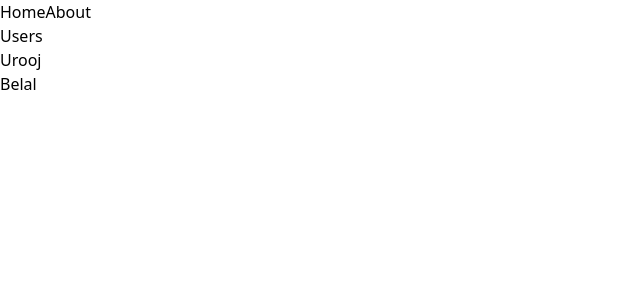
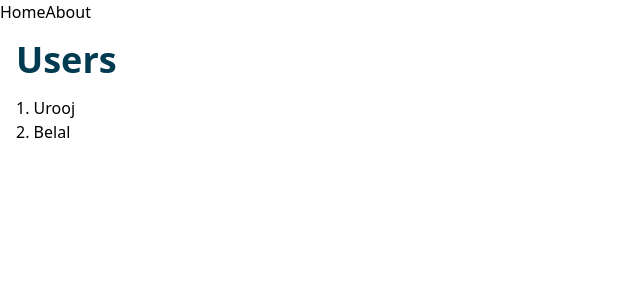
Before and after one commit to uroojk844/hirescript, a Nuxt app: page / in a window 1280 px wide. Shown: the top 300 px of the page, without its empty margins (0-640 px from the left). Built offline with nearby package versions, Linux system fonts and the light colour scheme.

Commit message:
[ADD] adding colors

```diff
--- /dev/null
+++ b/components/JobCard.vue
@@ -0,0 +1 @@
+<template></template>
--- a/nuxt.config.ts
+++ b/nuxt.config.ts
@@ -1,9 +1,8 @@
-// https://nuxt.com/docs/api/configuration/nuxt-config
 export default defineNuxtConfig({
-  compatibilityDate: '2025-07-15',
+  compatibilityDate: "2024-11-01",
   devtools: { enabled: true },
   tailwindcss: {
     exposeConfig: true,
   },
-  modules: ['@pinia/nuxt', '@nuxtjs/tailwindcss', '@nuxt/icon']
-})
+  modules: ["@pinia/nuxt", "@nuxt/icon", "@nuxtjs/tailwindcss"],
+});
--- a/pages/index.vue
+++ b/pages/index.vue
@@ -2,8 +2,12 @@
 const users: string[] = ["Urooj", "Belal"];
 </script>
 <template>
-  <h1>Users</h1>
-  <ul>
-    <li v-for="(user, index) in users" :key="index">{{ user }}</li>
-  </ul>
+  <main class="grid gap-4 p-4">
+    <h1 class="text-primary font-bold text-4xl">Users</h1>
+    <ol class="">
+      <li v-for="(user, index) in users" :key="index">
+        {{ index+1 }}. {{ user }}
+      </li>
+    </ol>
+  </main>
 </template>
--- /dev/null
+++ b/tailwind.config.js
@@ -0,0 +1,14 @@
+/** @type {import('tailwindcss').Config} */
+export default {
+  content: [],
+  theme: {
+    extend: {
+      colors: {
+        primary: "#013b52",
+        accent: "#d6fd60",
+        gray: "#5a595f",
+      }
+    },
+  },
+  plugins: [],
+}
```
Also changed, not shown: package.json (+5 -2 lines), 1 other file (tests, documents, lock files or other folders).
